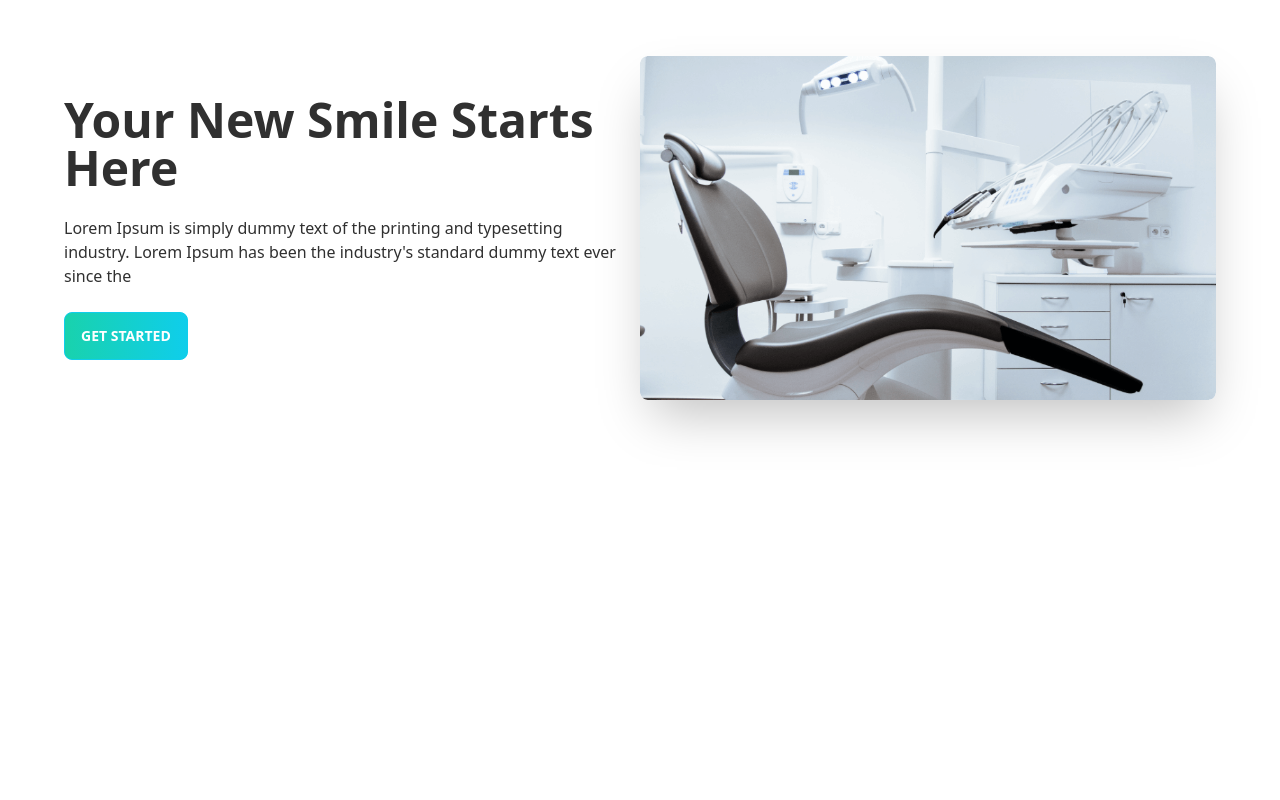
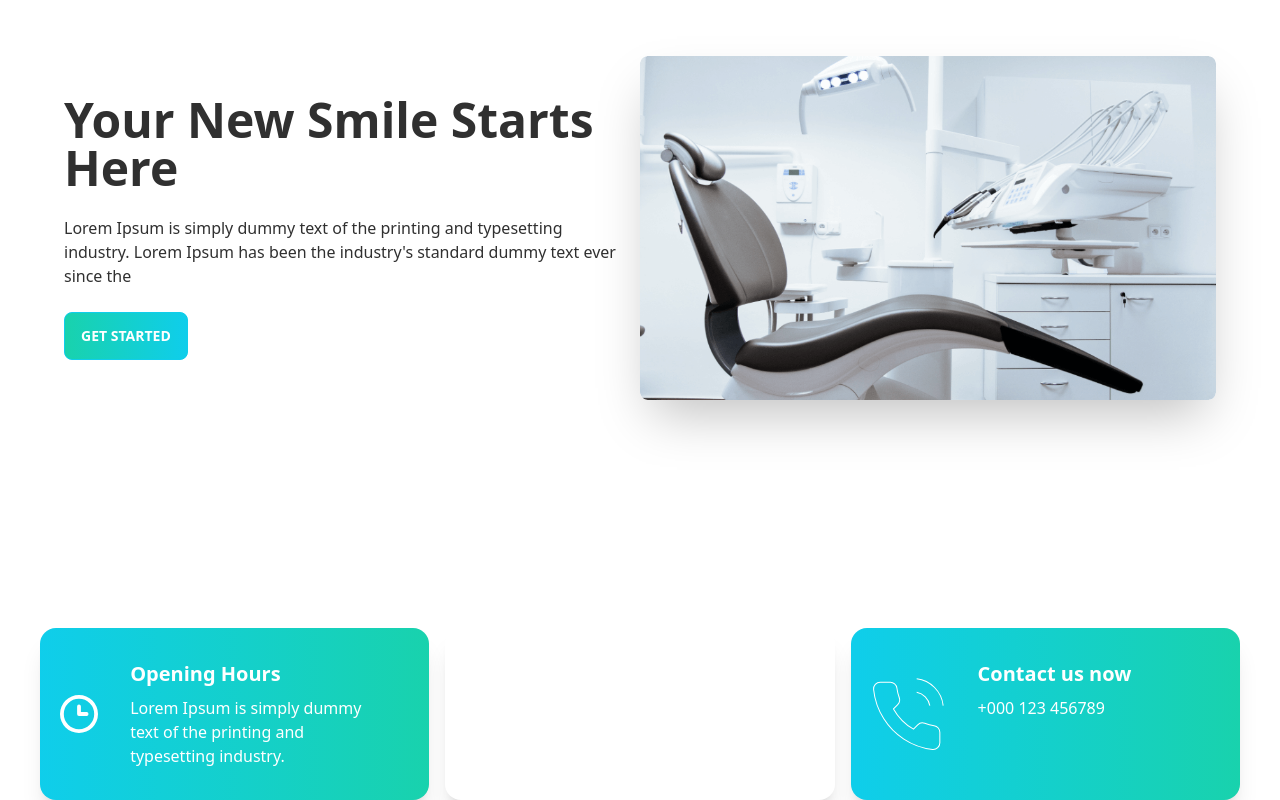
Before and after one commit to 3kramz/doc-practice, a React (Create React App) app: page / in a window 1280 px wide. Shown: the part 240-1040 px from the top of the page. Before the commit the page ends 868 px from the top, so only its background shows below. Built offline with nearby package versions, Linux system fonts and the light colour scheme.

Commit message:
info card

```diff
--- a/src/Pages/Home/Home.js
+++ b/src/Pages/Home/Home.js
@@ -1,10 +1,12 @@
 import React from 'react';
 import Banner from './Banner';
+import Info from './Info';
 
 const Home = () => {
     return (
         <div>
             <Banner/>
+            <Info/>
         </div>
     );
 };
--- /dev/null
+++ b/src/Pages/Home/Info.js
@@ -0,0 +1,42 @@
+import React from 'react';
+import InfoCard from './InfoCard';
+
+import Clock from '../../assets/icons/clock.svg';
+import Location from '../../assets/icons/marker.svg';
+import Phone from '../../assets/icons/phone.svg';
+
+const info = [
+    {
+        title:"Opening Hours",
+        description:"Lorem Ipsum is simply dummy text of the printing and typesetting industry.",
+        icon:Clock,
+        background:"bg-gradient-to-r from-primary to-secondary "
+    },
+    {
+        title:"Visit our location",
+        description:"Brooklyn, NY 10003 USA",
+        icon:Location,
+        background:"bg-accent"
+    },
+    {
+        title:"Contact us now",
+        description:"+000 123 456789",
+        icon:Phone,
+        background:"bg-gradient-to-r from-primary to-secondary"
+    }
+]
+
+
+
+const Info = () => {
+    return (
+        <div className='px-10 grid grid-cols-3 gap-4'>
+            {
+                info.map((item, index) => <InfoCard key={index} item={item}/>)
+            }
+
+        </div>
+    );
+};
+
+export default Info;
--- /dev/null
+++ b/src/Pages/Home/InfoCard.js
@@ -0,0 +1,17 @@
+import React from 'react';
+
+const InfoCard = (props) => {
+    const {title, description, icon, background} = props.item;
+    return (
+        <div className={`px-5 card lg:card-side bg-base-100 shadow-xl ${background} text-white`}>
+            <figure><img src={icon} alt="Album" /></figure>
+            <div className="card-body flex flex-col">
+                <h2 className="card-title ">{title}</h2>
+                <p>{description}</p>
+
+            </div>
+        </div>
+    );
+};
+
+export default InfoCard;
```
